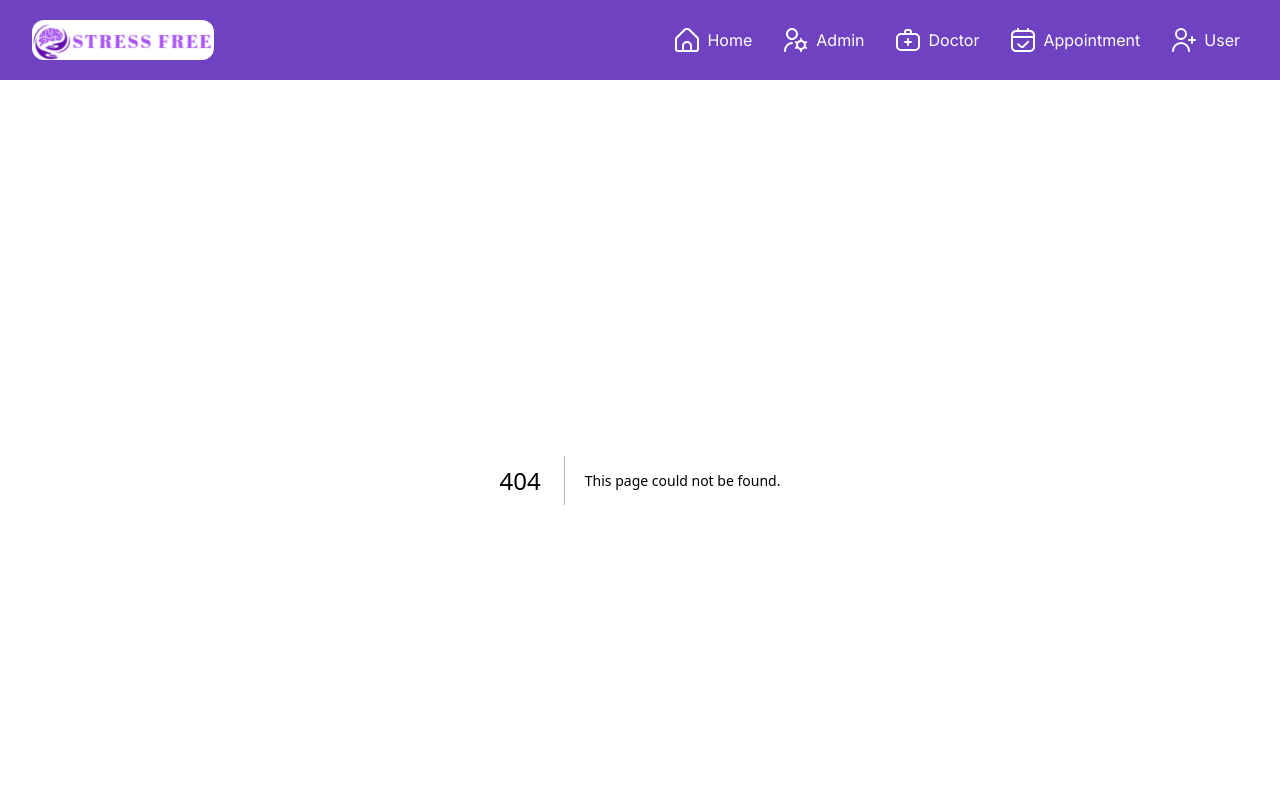
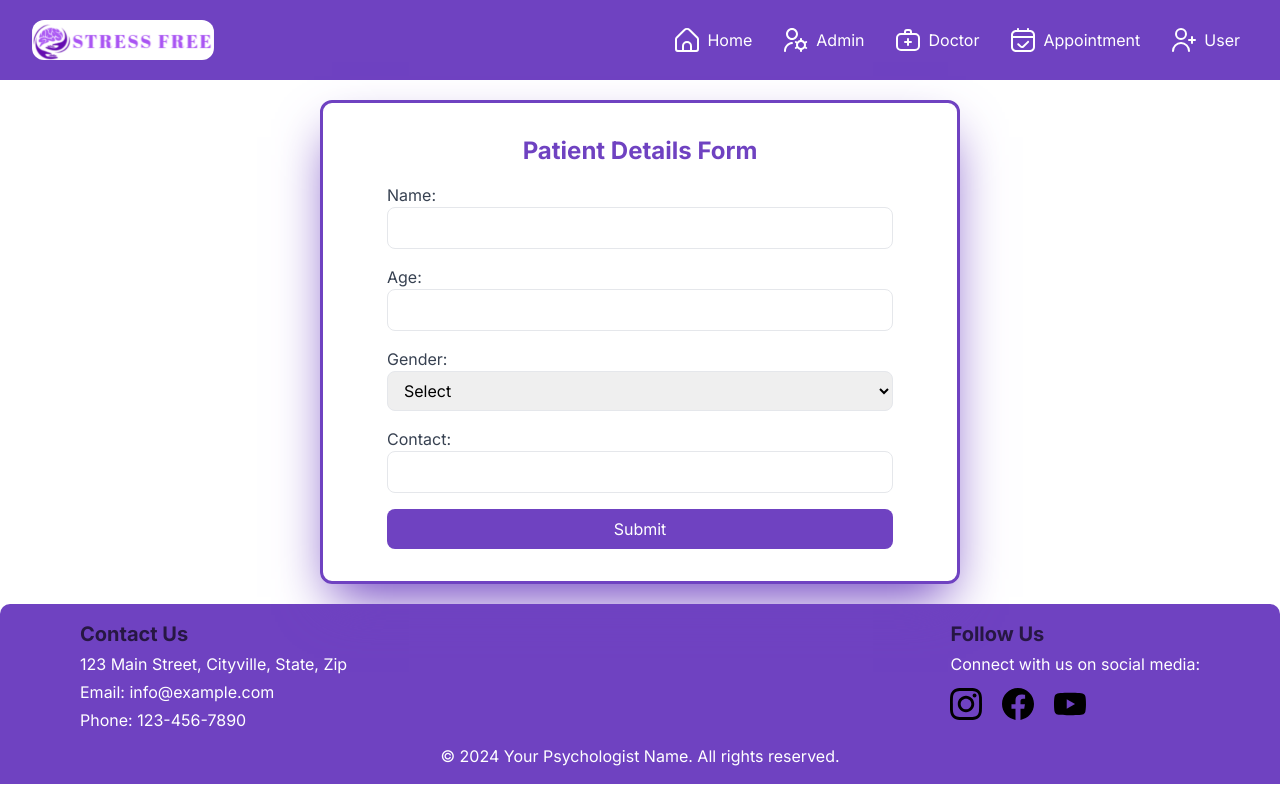
Before and after one commit to ShivBhanKushWaha/Psychology-consultant-website, a Next.js app: page /appointment/1/patient in a window 1280 px wide. Before the commit this address had no page. Shown: the top 800 px of the page. Built offline with nearby package versions, Linux system fonts and the light colour scheme.

Commit message:
Patient Details

```diff
--- a/src/app/appointment/[name]/page.tsx
+++ b/src/app/appointment/[name]/page.tsx
@@ -1,11 +1,11 @@
 'use client'
 import React from 'react';
-import { useParams } from 'next/navigation';
+import { useParams, useRouter } from 'next/navigation';
 import toast from 'react-hot-toast';
 
 const page = () => {
   const { name } = useParams();
-
+const router = useRouter()
   // Mock data for the example, you can fetch real data based on `name`
   const doctor = {
     name: name ? name : 'Doctor',
@@ -16,6 +16,7 @@ const page = () => {
   };
   const SubmitDetails = () => {
     toast.success('Details send')
+    router.push(`/appointment/${name}/patient`)
   }
   return (
     <div className="container mx-auto my-8">
--- /dev/null
+++ b/src/app/appointment/[name]/patient/page.tsx
@@ -0,0 +1,84 @@
+'use client'
+import React, { useState } from 'react';
+
+const Page = () => {
+  const [patientDetails, setPatientDetails] = useState({
+    name: '',
+    age: '',
+    gender: '',
+    contact: '',
+  });
+
+  const handleChange = (e: any) => {
+    const { name, value } = e.target;
+    setPatientDetails((prevDetails) => ({
+      ...prevDetails,
+      [name]: value,
+    }));
+  };
+
+  const handleSubmit = () => {
+    // Handle the form submission
+    alert(`Patient Details:\nName: ${patientDetails.name}\nAge: ${patientDetails.age}\nGender: ${patientDetails.gender}\nContact: ${patientDetails.contact}`);
+  };
+
+  return (
+    <div className="flex items-center justify-center my-5">
+      <div className="rounded-xl border-[3px] border-[#6F42C1] shadow-[#6F42C1] shadow-2xl sm:w-[50%] w-full mx-auto sm:py-8 sm:px-16 py-3 px-2">
+        <h1 className="text-2xl font-bold mb-4 text-[#6F42C1] text-center">Patient Details Form</h1>
+        <div className="mb-4">
+          <label className="block text-gray-700">Name:</label>
+          <input
+            type="text"
+            name="name"
+            value={patientDetails.name}
+            onChange={handleChange}
+            className="w-full px-3 py-2 border active:outline-none rounded-lg focus:outline-none"
+          />
+        </div>
+        <div className="mb-4">
+          <label className="block text-gray-700">Age:</label>
+          <input
+            type="number"
+            name="age"
+            value={patientDetails.age}
+            onChange={handleChange}
+            className="w-full px-3 py-2 border active:outline-none rounded-lg focus:outline-none"
+          />
+        </div>
+        <div className="mb-4">
+          <label className="block text-gray-700">Gender:</label>
+          <select
+            name="gender"
+            value={patientDetails.gender}
+            onChange={handleChange}
+            className="w-full px-3 py-2 border active:outline-none rounded-lg outline-none focus:outline-none "
+          >
+            <option value="">Select</option>
+            <option value="male">Male</option>
+            <option value="female">Female</option>
+            <option value="other">Other</option>
+          </select>
+        </div>
+        <div className="mb-4">
+          <label className="block text-gray-700">Contact:</label>
+          <input
+            type="text"
+            name="contact"
+            value={patientDetails.contact}
+            onChange={handleChange}
+            className="w-full px-3 py-2 border active:outline-none rounded-lg outline-none focus:outline-none "
+          />
+        </div>
+        <button
+          onClick={handleSubmit}
+          className="w-full bg-[#6F42C1] text-white px-4 py-2 rounded-lg outline-none focus:outline-none border-none hover:bg-opacity-70"
+        >
+          Submit
+        </button>
+      </div>
+    </div>
+  );
+};
+
+export default Page;
```
